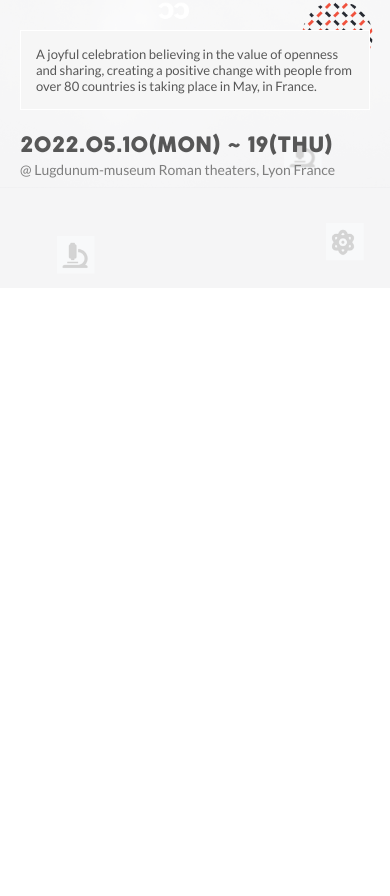
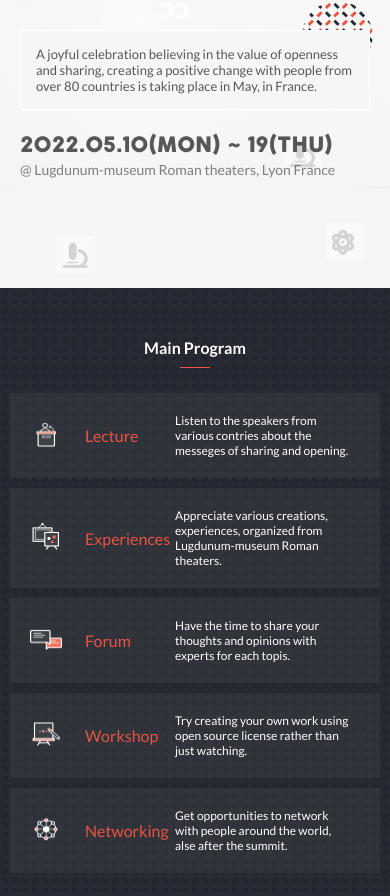
Before and after one commit to jaflih/ScienceFestivalSite, a website: page index.html in a window 390 px wide. Shown: the part 204-1100 px from the top of the page. Before the commit the page ends 844 px from the top, so only its background shows below. Drawn offline with Linux system fonts and the light colour scheme.

Commit message:
Add program section for mobile view in homepage

```diff
--- a/assets/sass/_variables.scss
+++ b/assets/sass/_variables.scss
@@ -1,7 +1,10 @@
+$color_orange: #ec5242;
+
 $color_body: #272a31;
 $color_title_black: #575757;
-$color_title_orange: #ec5242;
+$color_title_orange: $color_orange;
 $color_title_grey: #7e7e7e;
+$color_title_white: #fff;
 
 $color_grey: #d3d3d3;
 
--- a/assets/sass/style.scss
+++ b/assets/sass/style.scss
@@ -57,3 +57,76 @@ body {
     padding-bottom: 60px;
   }
 }
+
+/* --------  PROGRAM ---------- */
+
+.program {
+  background-image: url('../images/program_bg.png');
+  background-repeat: repeat;
+  background-color: #272a32;
+  background-size: 20px;
+  display: flex;
+  flex-direction: column;
+  align-items: center;
+
+  h2 {
+    text-align: center;
+    color: $color_title_white;
+    font-size: 16px;
+    padding: 10px;
+    margin-top: 40px;
+  }
+
+  hr {
+    text-align: center;
+    width: 30px;
+    margin-bottom: 15px;
+    height: 1px;
+    background-color: $color_orange;
+    color: $color_orange;
+    border: 0 solid $color_orange;
+  }
+
+  .program_item_icon {
+    width: 10%;
+  }
+
+  .program_item_title {
+    color: $color_title_orange;
+    width: 20%;
+  }
+
+  .program_item_text {
+    color: white;
+    font-size: 12px;
+    width: 50%;
+  }
+
+  .program_item {
+    display: flex;
+    align-items: center;
+    padding: 10px;
+    margin: 10px;
+    background-color: #3b3e4582;
+
+    div {
+      margin: 10px;
+    }
+
+    img {
+      width: 90%;
+    }
+  }
+
+  .see_more {
+    display: none;
+  }
+
+  .join_summit {
+    color: white;
+    background-color: $color_title_orange;
+    padding: 20px 30px;
+    margin: 30px;
+    text-decoration: none;
+  }
+}
--- a/index.html
+++ b/index.html
@@ -20,5 +20,51 @@
       <p class="home_place">@ Lugdunum-museum Roman theaters, Lyon France</p>
     </section>
     <!-- HOME END -->
+    <!-- PROGRAM -->
+    <section class="program">
+      <h2>Main Program</h2>
+      <hr />
+      <div class="program_list">
+        <div class="program_item">
+          <div class="program_item_icon">
+            <img src="assets/images/program/program_icon_01.png" alt="icon for lecture program" />
+          </div>
+          <div class="program_item_title">Lecture</div>
+          <div class="program_item_text">Listen to the speakers from various contries about the messeges of sharing and opening.</div>
+        </div>
+        <div class="program_item">
+          <div class="program_item_icon">
+            <img src="assets/images/program/program_icon_02.png" alt="icon for experiences program" />
+          </div>
+          <div class="program_item_title">Experiences</div>
+          <div class="program_item_text">Appreciate various creations, experiences, organized from Lugdunum-museum Roman theaters.</div>
+        </div>
+        <div class="program_item">
+          <div class="program_item_icon">
+            <img src="assets/images/program/program_icon_03.png" alt="icon for forum program" />
+          </div>
+          <div class="program_item_title">Forum</div>
+          <div class="program_item_text">Have the time to share your thoughts and opinions with experts for each topis.</div>
+        </div>
+        <div class="program_item">
+          <div class="program_item_icon">
+            <img src="assets/images/program/program_icon_04.png" alt="icon for workshop program" />
+          </div>
+          <div class="program_item_title">Workshop</div>
+          <div class="program_item_text">Try creating your own work using open source license rather than just watching.</div>
+        </div>
+        <div class="program_item">
+          <div class="program_item_icon">
+            <img src="assets/images/program/program_icon_05.png" alt="icon for networking program" />
+          </div>
+          <div class="program_item_title">Networking</div>
+          <div class="program_item_text">Get opportunities to network with people around the world, alse after the summit.</div>
+        </div>
+      </div>
+
+      <a href="#" class="join_summit">Join CC Global Summit 2015</a>
+      <a href="#" class="see_more">SEE THE WHOLE PROGRAM</a>
+    </section>
+    <!-- PROGRAM END -->
   </body>
 </html>
```
Also changed, not shown: assets/css/style.css, assets/images/program/program_icon_01.png (added), assets/images/program/program_icon_02.png (added), assets/images/program/program_icon_03.png (added), assets/images/program/program_icon_04.png (added), assets/images/program/program_icon_05.png (added), assets/images/program_bg.png (added), 1 other file.
